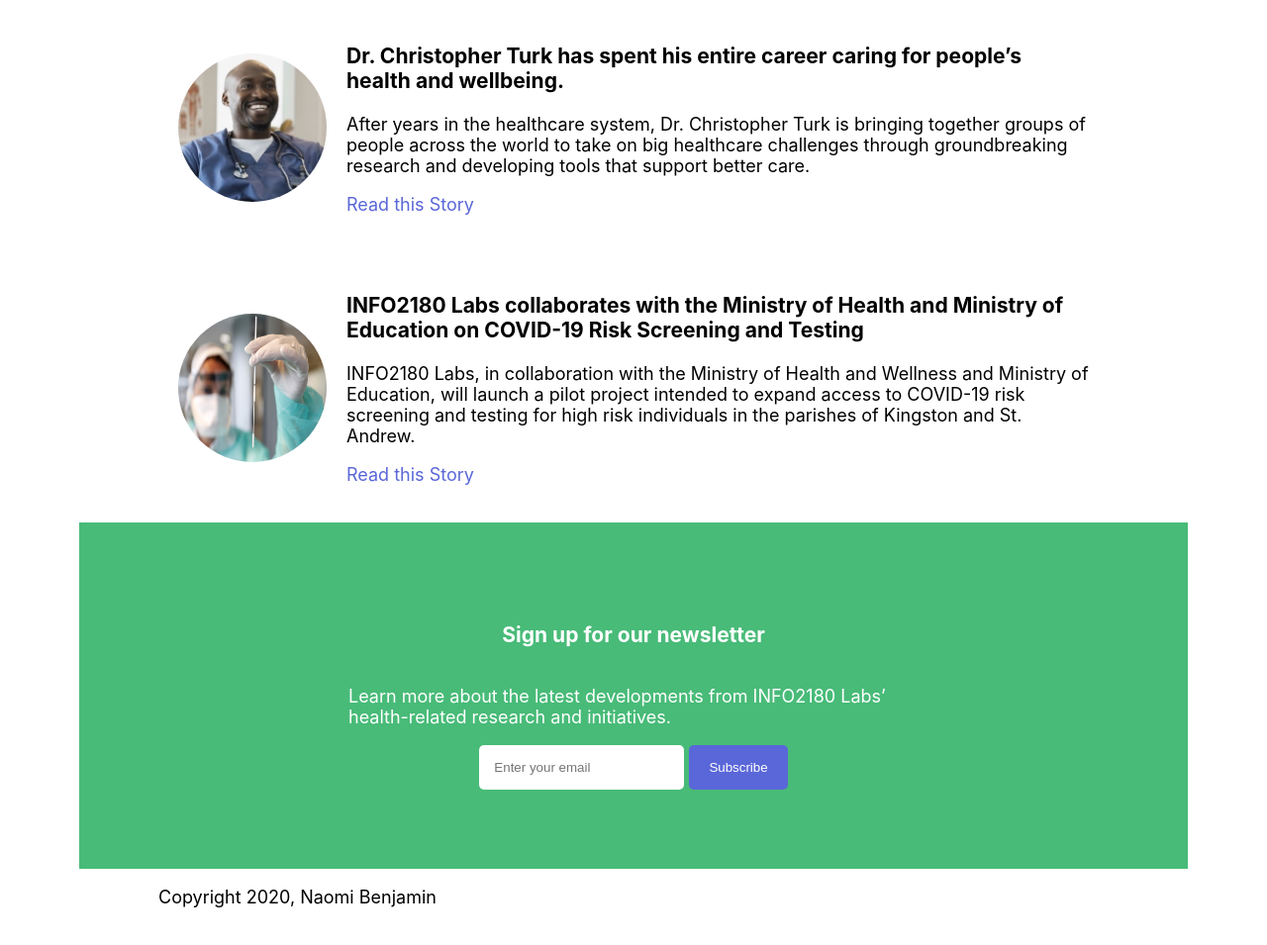
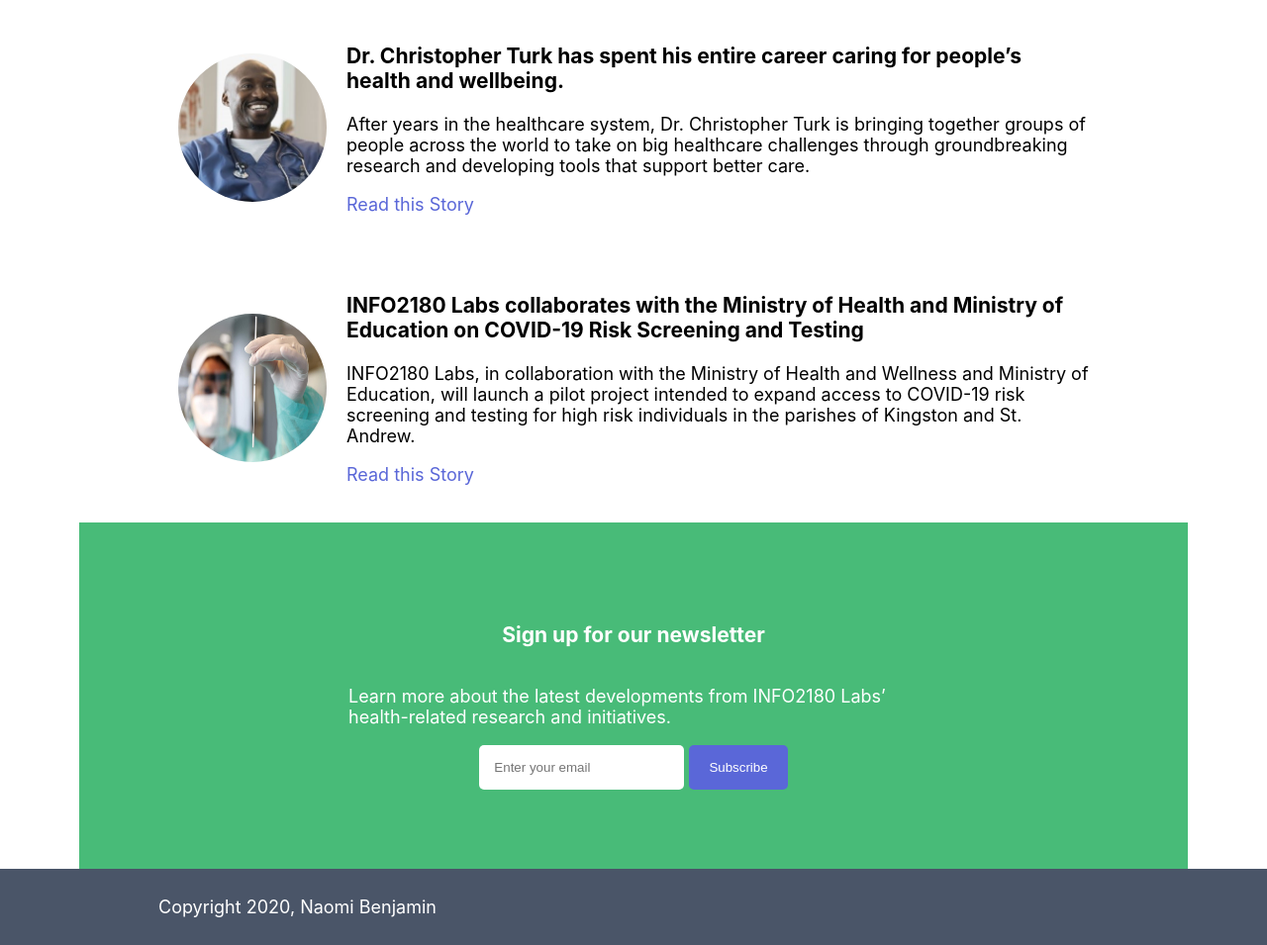
Before and after one commit to BNivia/info2180-project1, a plain HTML site: page index.html in a window 1280 px wide. Shown: the part 1969-2924 px from the top of the page at 99% size. Drawn offline with Linux system fonts and the light colour scheme.

Commit message:
Added styles to footer

```diff
--- a/styles.css
+++ b/styles.css
@@ -145,3 +145,8 @@ input {
 }
 
 /*Footer*/
+footer {
+  background-color: #4a5568;
+  padding: 10px;
+  color: #fff;
+}
```
